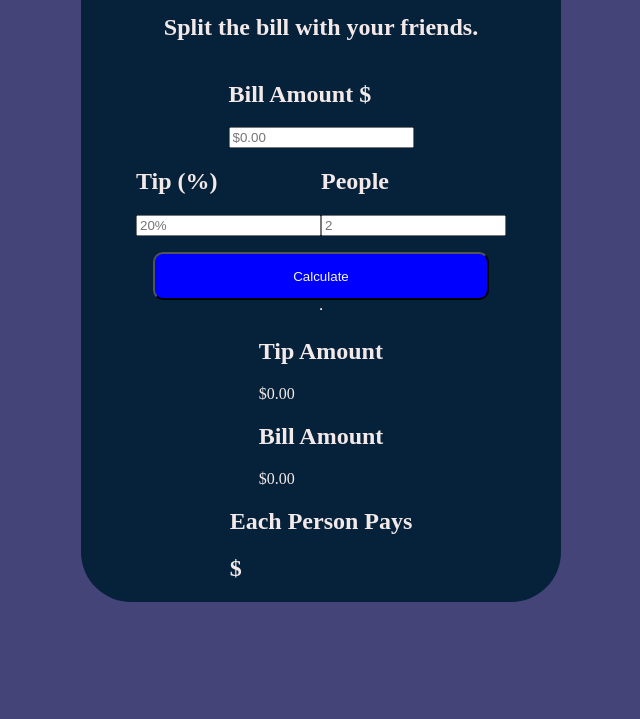
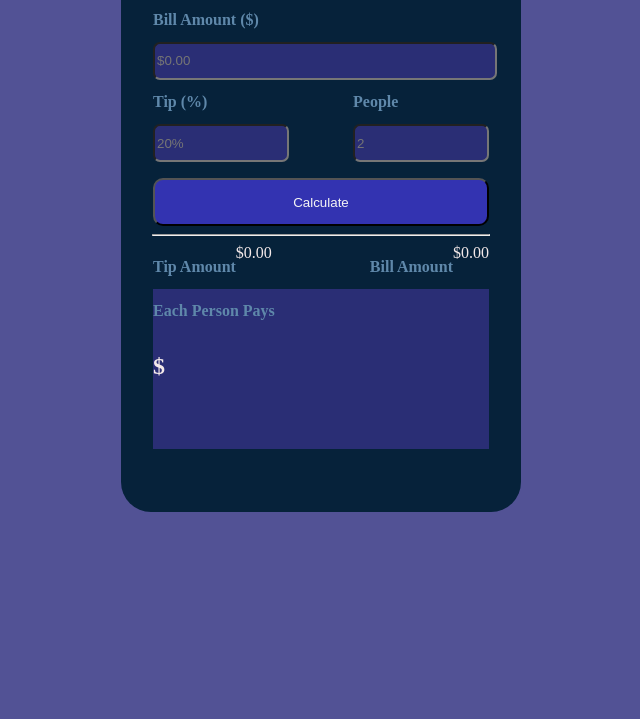
Before and after one commit to S30z32/Tip-Calculator-App, a plain HTML site: page index.html in a window 1280 px wide. Shown: the part 81-800 px from the top of the page, without its empty margins (319-959 px from the left). Drawn offline with Linux system fonts and the light colour scheme.

Commit message:
progress.

```diff
--- a/index.html
+++ b/index.html
@@ -9,20 +9,20 @@
 </head>
 <body>
     <section id="containerUno">
-        <h1>Tip Calculator</h1>
-        <h2>Split the bill with your friends.</h2>
-        <section>
-            <h2>Bill Amount $</h2>
-            <input id="billAmount" type="text" placeholder='$0.00' >
+        <h1 class="headerSpecs">Tip Calculator</h1>
+        <h2 class="fontSizeCalc headerSpecs">Split the bill with your friends.</h2>
+        <section id="billSection">
+            <h2 class="fontSizeCalc">Bill Amount ($)</h2>
+            <input id="billAmount" type="text" class="fillerV" placeholder='$0.00' >
         </section>
         <section id='secondSection'>
             <section class='deux'>
-                <h2>Tip (%)</h2>
-                <input id="tipAmount" type="text" placeholder='20%' >
+                <h2 class="fontSizeCalc">Tip (%)</h2>
+                <input id="tipAmount" class="fillerV" type="text" placeholder='20%' >
             </section>
             <section class='deux'>
-                <h2>People</h2>
-                <input id="peopleAmount" type="text" placeholder='2' >
+                <h2 class="fontSizeCalc">People</h2>
+                <input id="peopleAmount" class="fillerV" type="text" placeholder='2' >
             </section>
 
         </section>
@@ -30,17 +30,17 @@
             <hr />
         <section id="sacResults">
             <section class="sectionResults">
-                <h2>Tip Amount</h2>
+                <h2 class="fontSizeCalc">Tip Amount</h2>
                 <span id="tipTotal">$0.00</span>
             </section>
             <section class="sectionResults">
-                <h2>Bill Amount</h2>
+                <h2 class="fontSizeCalc">Bill Amount</h2>
                 <span id="billAm">$0.00</span>
             </section>
         </section>
-        <section id="resultSec">
-            <h2>Each Person Pays</h2>
-            <h2 id="totalResult">$</h2>
+        <section id="resultSec" >
+            <h2 class="fontSizeCalc">Each Person Pays</h2>
+            <h2 id="totalResult" class="">$</h2>
 
         </section>
 
--- a/style.css
+++ b/style.css
@@ -2,25 +2,90 @@
     display: flex;
     flex-direction: column;
     align-items: center;
-    justify-content: center;
+    justify-content: flex-start;
     background-color: rgb(6, 34, 58);
-    height: 70%;
-    width: 30rem;
+    height: 35rem;
+    width: 25rem;
     border-color: 3pix solid rgb(16, 207, 16);
     box-shadow:;
-    border-radius: 50px ;
+    border-radius: 30px ;
+    padding: 2% 0 0 0;
+    text-align: left;
 }
+
+.headerSpecs{
+    text-align: left;
+    margin:0;
+    width: 21rem;
+}
+
+.fontSizeCalc{
+    font-size:1rem ;
+    color:rgb(95, 136, 170);
+}
+
+.fillerV{
+    background-color: rgba(49, 49, 129, 0.838);
+    border-radius:7px ;
+    height: 2rem;
+    width: 8rem;
+    color: whitesmoke;
+}
+
+hr{
+    width: 21rem;
+    height:solid black 2pix;
+}
+
+#billSection{
+    display:flex;
+    flex-direction: column;
+    align-items: flex-start;
+    text-align: left;
+    width: 21rem;
+}
+
+#billAmount{
+    width: 100%;
+
+}
+
 
 #secondSection{
     display: flex;
     flex-direction: row;
+    justify-content: space-between;
     padding:0 0 1rem 0;
+    width: 21rem;
+}
+
+#sacResults{
+    display: flex;
+    flex-direction: row;
+    justify-content: space-between;
+    width: 21rem;
 
 }
 
+#resultSec{
+    display: flex;
+    flex-direction: column;
+    height: 10rem;
+    width: 21rem;
+    background-color:  rgba(49, 49, 129, 0.838);
+
+}
+
+.sectionResults{
+    display: flex;
+    flex-direction: row;
+    justify-content:flex-end;
+}
+
+
 .favButton{
 
-    background-color: blue;
+    background-color: rgb(51, 51, 177);
     color:whitesmoke;
     height: 3rem;
     width: 21rem;
@@ -30,7 +95,6 @@
 body{
     display: flex;
     justify-content: center;
-    background-color:rgb(68, 68, 120);
+    background-color:rgba(49, 49, 129, 0.838);
     color:rgb(243, 233, 233);
-
 }
```
